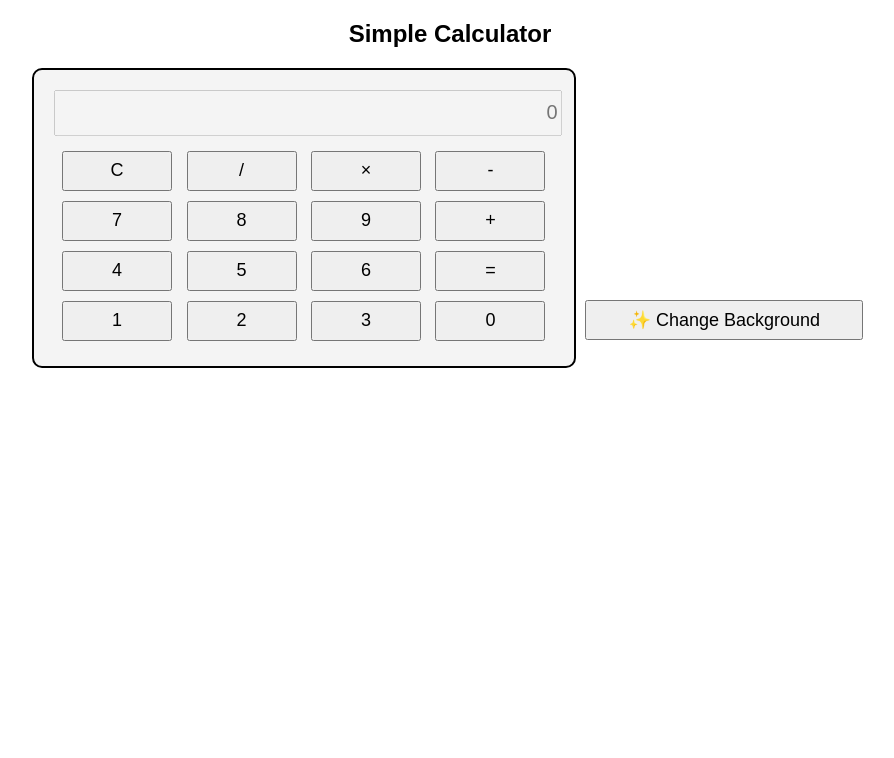
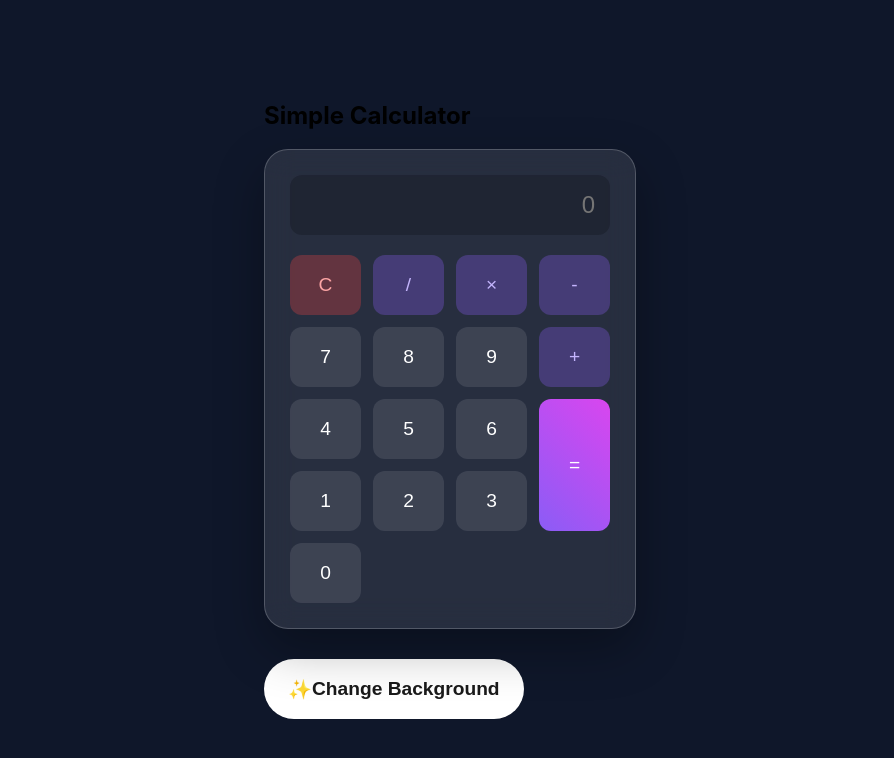
Before and after one commit to kerolosmichelle/Calculator_JS, a plain HTML site: page index.html in a window 1280 px wide. Shown: the whole page, without its empty margins (190-1084 px from the left). Drawn offline with Linux system fonts and the light colour scheme.

Commit message:
Update style.css

```diff
--- a/style.css
+++ b/style.css
@@ -1,27 +1,101 @@
+/* Container & Background Setup */
 body {
-    font-family: Arial, sans-serif;
-    text-align: center;
-    background-color: white;
+    min-height: 100vh;
+    display: flex;
+    flex-direction: column;
+    align-items: center;
+    justify-content: center;
+    font-family: 'Inter', sans-serif;
+    transition: background-color 0.8s cubic-bezier(0.4, 0, 0.2, 1);
+    margin: 0;
+    background-color: #0f172a; /* Default Dark */
 }
-.calculator {
-    display: inline-block;
-    padding: 20px;
-    border: 2px solid #000;
-    border-radius: 10px;
-    background: #f4f4f4;
-    width: 500px;
+
+/* Glassmorphism Card */
+.card-glass {
+    background: rgba(255, 255, 255, 0.1);
+    backdrop-filter: blur(15px);
+    -webkit-backdrop-filter: blur(15px);
+    border: 1px solid rgba(255, 255, 255, 0.2);
+    border-radius: 24px;
+    padding: 25px;
+    box-shadow: 0 20px 50px rgba(0, 0, 0, 0.3);
+    width: 320px;
+    animation: slideUp 0.6s ease-out;
 }
-input {
+
+@keyframes slideUp {
+    from { opacity: 0; transform: translateY(30px); }
+    to { opacity: 1; transform: translateY(0); }
+}
+
+/* Styled Display */
+#display {
     width: 100%;
-    height: 40px;
-    margin-bottom: 10px;
-    font-size: 20px;
+    height: 60px;
+    background: rgba(0, 0, 0, 0.2);
+    border: none;
+    border-radius: 12px;
+    color: #fff;
+    font-size: 1.5rem;
     text-align: right;
+    padding: 10px 15px;
+    margin-bottom: 20px;
+    box-sizing: border-box;
 }
+
+/* Grid Layout */
+.buttons-grid {
+    display: grid;
+    grid-template-columns: repeat(4, 1fr);
+    gap: 12px;
+}
+
+/* Animated Buttons */
 button {
-    width: 22%;
-    height: 40px;
-    margin: 5px;
-    font-size: 18px;
+    height: 60px;
+    border-radius: 12px;
+    border: none;
+    background: rgba(255, 255, 255, 0.1);
+    color: white;
+    font-size: 1.2rem;
     cursor: pointer;
+    transition: all 0.2s ease;
+    display: flex;
+    align-items: center;
+    justify-content: center;
 }
+
+button:hover {
+    background: rgba(255, 255, 255, 0.2);
+    transform: translateY(-3px);
+    box-shadow: 0 5px 15px rgba(0,0,0,0.2);
+}
+
+button:active {
+    transform: scale(0.92); /* Press animation */
+}
+
+/* Special Button Colors */
+.btn-op { background: rgba(139, 92, 246, 0.3); color: #c4b5fd; }
+.btn-clear { background: rgba(239, 68, 68, 0.3); color: #fca5a5; }
+.btn-equal {
+    background: linear-gradient(45deg, #8b5cf6, #d946ef);
+    grid-row: span 2;
+    height: 100%;
+}
+
+/* Theme Toggle Button */
+.bg-toggle-btn {
+    margin-top: 30px;
+    padding: 12px 24px;
+    background: white;
+    color: #1a1a1a;
+    font-weight: 600;
+    border-radius: 50px;
+}
+
+body.light-mode button:not(.bg-toggle-btn) {
+    color: #1a1a1a;
+    background: rgba(0, 0, 0, 0.05);
+}
```
